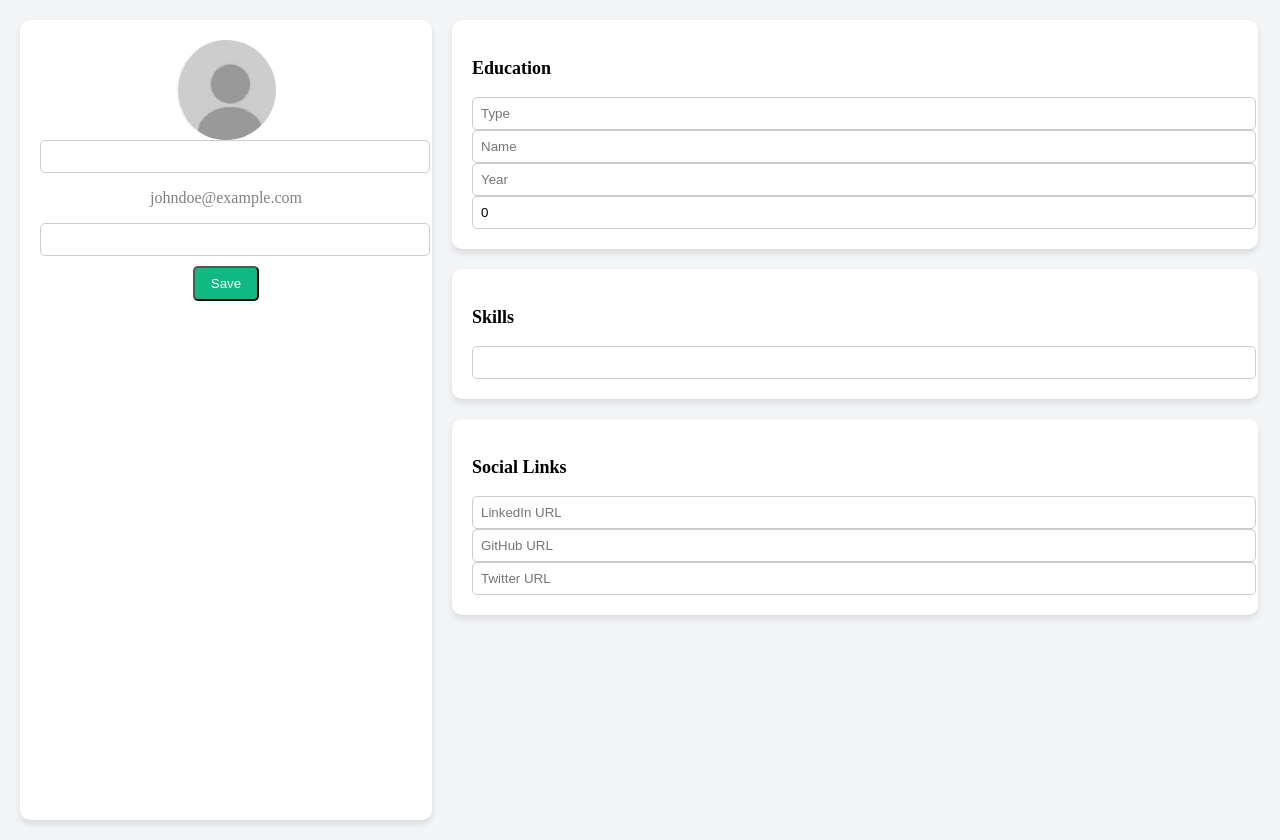
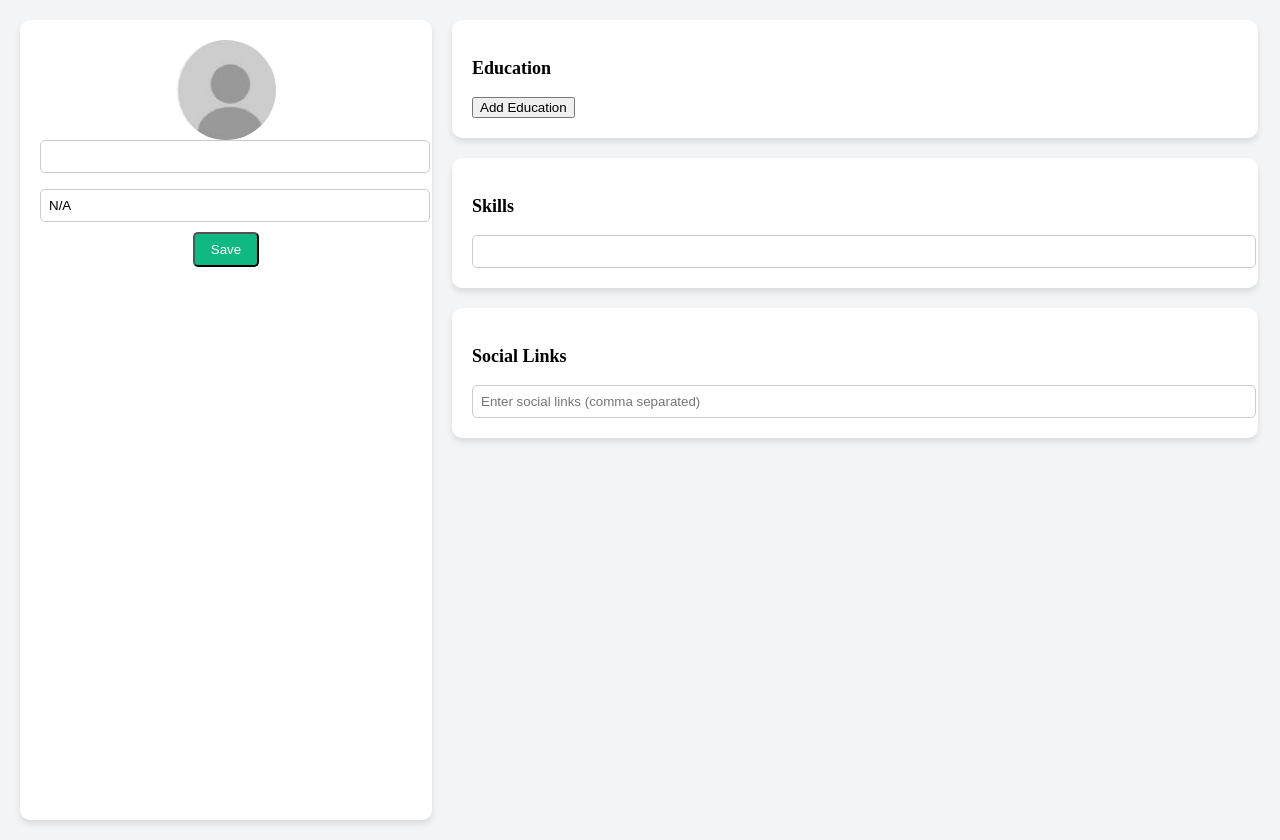
Before and after one commit to AlumniArchitect/AlumniArchitects, a React (Create React App) app in the folder frontend/: page /profile in a window 1280 px wide. Both pictures are taken after a click on the button "Edit". Built offline with nearby package versions, Linux system fonts and the light colour scheme.

Commit message:
PH editing user profile

```diff
--- a/frontend/src/component/Profile.jsx
+++ b/frontend/src/component/Profile.jsx
@@ -3,14 +3,28 @@ import Constant from "../utils/Constant.js";
 import defaultProfileImage from "./assets/userLogo.png";
 import "../style/Profile.css";
 
+const EducationCard = ({ education }) => {
+  return (
+    <div className="education-card">
+      <h4 className="education-type">{education.type}</h4>
+      <p className="education-name">{education.name}</p>
+      <p className="education-year">Year: {education.year}</p>
+      <p className="education-cgpa">CGPA: {education.cgpa}</p>
+    </div>
+  );
+};
+
 const ProfilePage = () => {
   const [isEditing, setIsEditing] = useState(false);
+  const [userProfile, setUserProfile] = useState({
+    name: "",
+    profileImageUrl: defaultProfileImage,
+  });
   const [user, setUser] = useState({
-    name: "",
     email: localStorage.getItem("email") || null,
-    mobile: "",
-    location: "",
-    education: { type: "", name: "", year: "", cgpa: 0 },
+    mobileNumber: "N/A",
+    location: "N/A",
+    education: [],
     skills: [],
     resume: localStorage.getItem("resumeUrl") || "No resume link found",
     photo: localStorage.getItem("profileImageUrl") || defaultProfileImage,
@@ -18,9 +32,27 @@ const ProfilePage = () => {
   });
   const [showPhotoOptions, setShowPhotoOptions] = useState(false);
   const [error, setError] = useState("");
-  const jwt = localStorage.getItem("jwt");
+  const jwt = localStorage.getItem("jwt"); const handleEducationChange = (index, field, value) => {
+    const updatedEducation = [...user.education];
+    updatedEducation[index] = { ...updatedEducation[index], [field]: value };
+    setUser({ ...user, education: updatedEducation });
+  };
+
+  const handleAddEducation = () => {
+    setUser({
+      ...user,
+      education: [...user.education, { type: "", name: "", year: "", cgpa: "" }],
+    });
+  };
+
+  const handleRemoveEducation = (index) => {
+    const updatedEducation = user.education.filter((_, i) => i !== index);
+    setUser({ ...user, education: updatedEducation });
+  };
 
   useEffect(() => {
+    const email = localStorage.getItem("email");
+
     const fetchUserProfile = async () => {
       try {
         const res = await fetch(`${Constant.BASE_URL}/api/userProfile/${user.email}`, {
@@ -29,9 +61,14 @@ const ProfilePage = () => {
             Authorization: `Bearer ${jwt}`
           },
         });
+
         if (!res.ok) throw new Error("Failed to fetch user profile");
+
         const data = await res.json();
+
         if (data.status) {
+          console.log(data);
+
           setUser((prevUser) => ({ ...prevUser, ...data.userProfile }));
         } else {
           showError(data.message);
@@ -40,7 +77,33 @@ const ProfilePage = () => {
         showError("Error: " + err.message);
       }
     };
-    if (jwt) fetchUserProfile();
+
+    const fetchUserName = async () => {
+      try {
+        const res = await fetch(`${Constant.BASE_URL}/api/user/${email}`, {
+          method: "GET",
+          headers: {
+            Authorization: `Bearer ${jwt}`,
+          },
+        });
+
+        if (!res.ok) throw new Error("Failed to fetch user profile");
+
+        const data = await res.json();
+        if (data.status) {
+          setUserProfile((prev) => ({ ...prev, name: data.user.fullName }));
+        } else {
+          showError("User name not found");
+        }
+      } catch (error) {
+        showError("Error fetching user name: " + error.message);
+      }
+    };
+
+    if (email && jwt) {
+      fetchUserName();
+      fetchUserProfile();
+    }
   }, [user.email, jwt]);
 
   const showError = (message) => {
@@ -82,9 +145,13 @@ const ProfilePage = () => {
 
   return (
     <div className="profile-container">
+      {/* error */}
       {error && <div className="error-message">{error}</div>}
+
       <div className="profile-sidebar">
         <div className="profile-content">
+
+          {/* profile photo */}
           <div className="profile-photo" onClick={() => setShowPhotoOptions(true)}
             style={{ backgroundImage: user.photo ? `url('${user.photo}')` : "none" }}>
             {!user.photo && <span className="photo-placeholder">+</span>}
@@ -95,58 +162,81 @@ const ProfilePage = () => {
               <input type="file" className="hidden-input" onChange={(e) => handleFileUpload(e, "photo")} />
             </label>
           )}
+
+          {/* user name */}
           {isEditing ? (
-            <input className="input-field" value={user.name} onChange={(e) => setUser({ ...user, name: e.target.value })} />
+            <input className="input-field" value={userProfile.name} onChange={(e) => setUserProfile({ ...userProfile, name: e.target.value })} />
           ) : (
-            <h2 className="profile-name">{user.name}</h2>
+            <h2 className="profile-name">{userProfile.name}</h2>
           )}
-          <p className="profile-email">johndoe@example.com</p>
+
+          {/* email */}
+          <p className="profile-email">{user.email}</p>
+
+          {/* mobile */}
           {isEditing ? (
-            <input className="input-field" value={user.mobile} onChange={(e) => setUser({ ...user, mobile: e.target.value })} />
+            <input className="input-field" value={user.mobileNumber} onChange={(e) => setUser({ ...user, mobileNumber: e.target.value })} />
           ) : (
-            <p className="profile-info">{user.mobile}</p>
+            <p className="profile-info">{user.mobileNumber}</p>
           )}
+
+          {/* save and edit button */}
           <button className="edit-btn" onClick={isEditing ? handleSave : () => setIsEditing(true)}>
             {isEditing ? "Save" : "Edit"}
           </button>
+
         </div>
+
+        {/* Education, Skill, Link */}
       </div>
       <div className="profile-main">
         <div className="profile-section">
+
+          {/* education */}
           <h3 className="section-title">Education</h3>
           {isEditing ? (
             <div>
+              {user.education.map((edu, index) => (
+                <div key={index} className="education-edit">
                   <input
                     className="input-field"
                     placeholder="Type"
-                value={user.education.type}
-                onChange={(e) => setUser({ ...user, education: { ...user.education, type: e.target.value } })}
+                    value={edu.type}
+                    onChange={(e) => handleEducationChange(index, "type", e.target.value)}
                   />
                   <input
                     className="input-field"
                     placeholder="Name"
-                value={user.education.name}
-                onChange={(e) => setUser({ ...user, education: { ...user.education, name: e.target.value } })}
+                    value={edu.name}
+                    onChange={(e) => handleEducationChange(index, "name", e.target.value)}
                   />
                   <input
                     className="input-field"
                     placeholder="Year"
-                value={user.education.year}
-                onChange={(e) => setUser({ ...user, education: { ...user.education, year: e.target.value } })}
+                    value={edu.year}
+                    onChange={(e) => handleEducationChange(index, "year", e.target.value)}
                   />
                   <input
                     className="input-field"
                     placeholder="CGPA"
-                value={user.education.cgpa}
-                onChange={(e) => setUser({ ...user, education: { ...user.education, cgpa: parseFloat(e.target.value) } })}
+                    value={edu.cgpa}
+                    onChange={(e) => handleEducationChange(index, "cgpa", e.target.value)}
                   />
+                  <button className="remove-btn" onClick={() => handleRemoveEducation(index)}>Remove</button>
+                </div>
+              ))}
+              <button className="add-btn" onClick={handleAddEducation}>Add Education</button>
             </div>
           ) : (
-            <p className="profile-info">
-              {user.education.type} - {user.education.name} ({user.education.year}) - CGPA: {user.education.cgpa}
-            </p>
+            <div className="education-grid">
+              {user.education.map((edu, index) => (
+                <EducationCard key={index} education={edu} />
+              ))}
+            </div>
           )}
         </div>
+
+        {/* skills */}
         <div className="profile-section">
           <h3 className="section-title">Skills</h3>
           {isEditing ? (
@@ -159,60 +249,29 @@ const ProfilePage = () => {
             </div>
           )}
         </div>
+
+        {/* links */}
         <div className="profile-section">
           <h3 className="section-title">Social Links</h3>
           {isEditing ? (
-            <div>
             <input
               className="input-field"
-                placeholder="LinkedIn URL"
-                value={user.socialLinks.linkedin}
-                onChange={(e) => setUser(prev => ({
-                  ...prev,
-                  socialLinks: { ...prev.socialLinks, linkedin: e.target.value }
-                }))}
+              placeholder="Enter social links (comma separated)"
+              value={user.socialLinks.join(", ")}
+              onChange={(e) => setUser({ ...user, socialLinks: e.target.value.split(",").map(s => s.trim()) })}
             />
-              <input
-                className="input-field"
-                placeholder="GitHub URL"
-                value={user.socialLinks.github}
-                onChange={(e) => setUser(prev => ({
-                  ...prev,
-                  socialLinks: { ...prev.socialLinks, github: e.target.value }
-                }))}
-              />
-              <input
-                className="input-field"
-                placeholder="Twitter URL"
-                value={user.socialLinks.twitter}
-                onChange={(e) => setUser(prev => ({
-                  ...prev,
-                  socialLinks: { ...prev.socialLinks, twitter: e.target.value }
-                }))}
-              />
-            </div>
           ) : (
             <ul className="social-links">
-              {user.socialLinks.linkedin && (
-                <li>
-                  <a href={user.socialLinks.linkedin} target="_blank" rel="noopener noreferrer">
-                    LinkedIn
+              {user.socialLinks.length > 0 ? (
+                user.socialLinks.map((link, index) => (
+                  <li key={index}>
+                    <a href={link} target="_blank" rel="noopener noreferrer">
+                      {link}
                     </a>
                   </li>
-              )}
-              {user.socialLinks.github && (
-                <li>
-                  <a href={user.socialLinks.github} target="_blank" rel="noopener noreferrer">
-                    GitHub
-                  </a>
-                </li>
-              )}
-              {user.socialLinks.twitter && (
-                <li>
-                  <a href={user.socialLinks.twitter} target="_blank" rel="noopener noreferrer">
-                    Twitter
-                  </a>
-                </li>
+                ))
+              ) : (
+                <p>No social links added</p>
               )}
             </ul>
           )}
--- a/frontend/src/style/Profile.css
+++ b/frontend/src/style/Profile.css
@@ -1,3 +1,38 @@
+.education-grid {
+  display: grid;
+  grid-template-columns: repeat(3, 1fr);
+  gap: 16px;
+}
+.education-card {
+  background: #f9f9f9;
+  border-radius: 10px;
+  padding: 15px;
+  margin-bottom: 10px;
+  box-shadow: 2px 2px 10px rgba(0, 0, 0, 0.1);
+  transition: 0.3s;
+}
+
+.education-card:hover {
+  transform: scale(1.02);
+}
+
+.education-type {
+  font-size: 1.2rem;
+  font-weight: bold;
+  color: rgb(20, 20, 20);
+}
+
+.education-name {
+  font-size: 1rem;
+  color: rgb(20, 20, 20);
+}
+
+.education-year,
+.education-cgpa {
+  font-size: 0.9rem;
+  color: rgb(20, 20, 20);
+}
+
 .profile-container {
   display: flex;
   min-height: 100vh;
```
Lines whose indentation alone changed are shown as unchanged.
